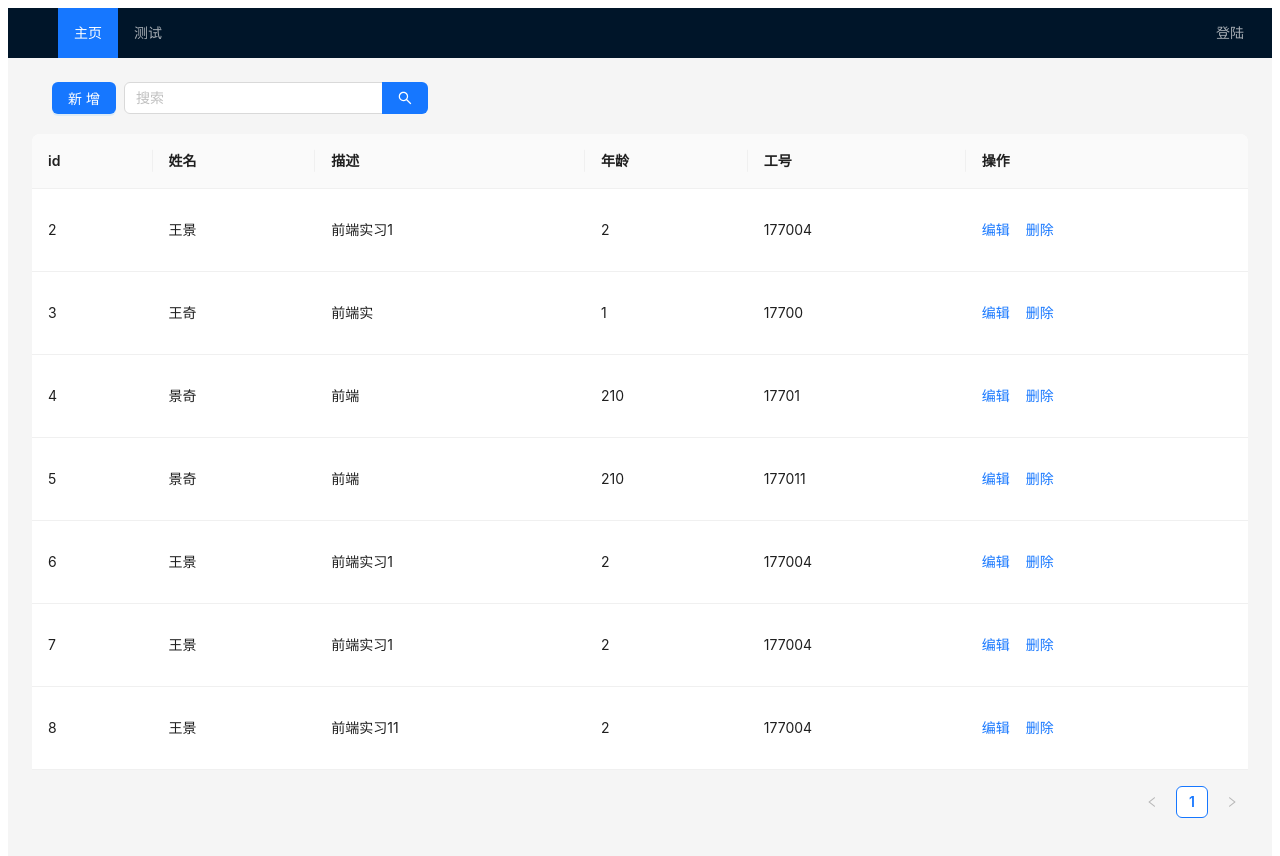
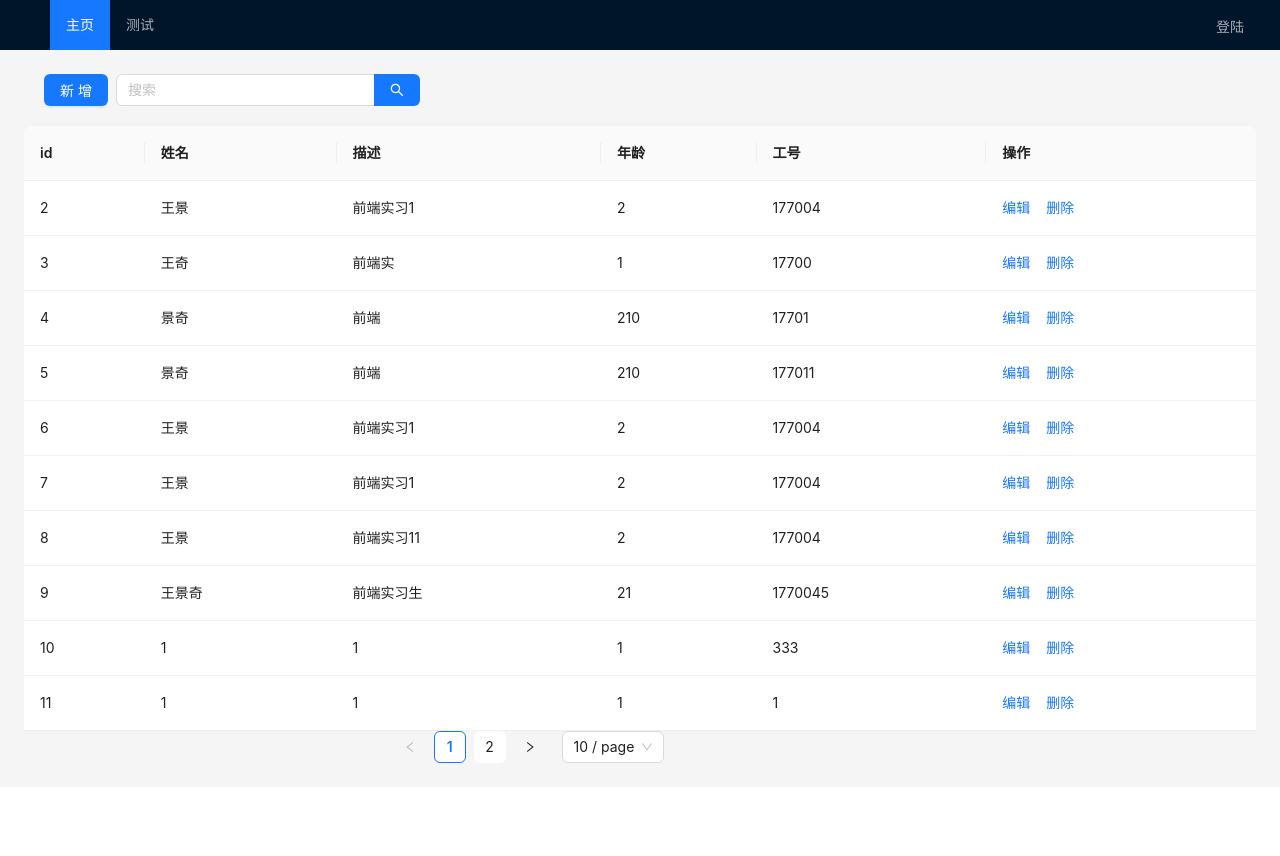
Before and after one commit to wangjqq/hook-ts, a React (Create React App) app: page /Home in a window 1280 px wide. Shown: the top 856 px of the page. After the commit the page ends 800 px from the top, so only its background shows below. Built offline with nearby package versions, Linux system fonts and the light colour scheme; data requests are answered from the project's data file.

Commit message:
完成了分页功能

```diff
--- a/src/interface/Home.tsx
+++ b/src/interface/Home.tsx
@@ -1,7 +1,7 @@
 import axios from 'axios'
 
-export const getList = () => {
-  return axios.get('/information')
+export const getList = (page: number, size: number) => {
+  return axios.get('/information?_page=' + page + '&_limit=' + size)
 }
 
 export const addList = (params: any) => {
--- a/src/mock/db.json
+++ b/src/mock/db.json
@@ -55,6 +55,78 @@
       "number": "177004",
       "key": 1676515436927,
       "id": 8
+    },
+    {
+      "name": "王景奇",
+      "age": "21",
+      "des": "前端实习生",
+      "number": "1770045",
+      "key": 1676519498548,
+      "id": 9
+    },
+    {
+      "name": "1",
+      "age": "1",
+      "des": "1",
+      "number": "333",
+      "key": 1676527326551,
+      "id": 10
+    },
+    {
+      "name": "1",
+      "age": "1",
+      "des": "1",
+      "number": "1",
+      "key": 1676527332048,
+      "id": 11
+    },
+    {
+      "name": "1",
+      "age": "1",
+      "des": "1",
+      "number": "1",
+      "key": 1676527338741,
+      "id": 12
+    },
+    {
+      "name": "1",
+      "age": "1",
+      "des": "1",
+      "number": "1",
+      "key": 1676527345584,
+      "id": 13
+    },
+    {
+      "name": "2",
+      "age": "2",
+      "des": "2",
+      "number": "2",
+      "key": 1676527797244,
+      "id": 14
+    },
+    {
+      "name": "1",
+      "age": "1",
+      "des": "1",
+      "number": "1",
+      "key": 1676528499281,
+      "id": 15
+    },
+    {
+      "name": "1",
+      "age": "1",
+      "des": "1",
+      "number": "1",
+      "key": 1676528508320,
+      "id": 16
+    },
+    {
+      "name": "3",
+      "age": "3",
+      "des": "3",
+      "number": "3",
+      "key": 1676528564586,
+      "id": 17
     }
   ],
   "userinfo": [
--- a/src/styles/App.css
+++ b/src/styles/App.css
@@ -1,7 +1,11 @@
+* {
+  padding: 0;
+  margin: 0;
+}
 .ant-menu-item-only-child:nth-child(3) {
   position: absolute;
   right: 20px;
-  top: 8px !important;
+  top: 2px !important;
 }
 
 .ant-layout-header {
--- a/src/styles/Home.css
+++ b/src/styles/Home.css
@@ -2,3 +2,9 @@
   color: #1677ff;
   cursor: pointer;
 }
+/* .ant-table-wrapper {
+  height: 70vh !important;
+} */
+.ant-pagination {
+  margin-left: 30%;
+}
--- a/src/views/Home.tsx
+++ b/src/views/Home.tsx
@@ -1,5 +1,13 @@
 import React, { useEffect, useState } from 'react'
-import { Table, Button, Space, Popconfirm, message, Input } from 'antd'
+import {
+  Table,
+  Button,
+  Space,
+  Popconfirm,
+  message,
+  Input,
+  Pagination,
+} from 'antd'
 import { getList, addList, delList, editList, searchList } from 'interface/Home'
 import InfoForm from 'components/InfoForm'
 
@@ -9,6 +17,9 @@ const { Column } = Table //解构出列
 const { Search } = Input //解构出搜索框
 
 const Home: React.FC = () => {
+  const [page, setPage] = useState(1)
+  const [size, setSize] = useState(10)
+  const [total, setTotal] = useState(1)
   const [open, setOpen] = useState(false) //弹窗是否显示
   const [type, setType] = useState(false) //判断是编辑还是新增 false为新增 true为编辑
   const [info, setinfo] = useState({
@@ -25,19 +36,21 @@ const Home: React.FC = () => {
       //确认添加处理函数
       values.key = Date.now()
       addList(values).then((res) => {
-        getList().then((res) => {
+        getList(page, size).then((res) => {
           setlist(res.data)
         })
       })
+      message.info('创建成功!')
       setType(false)
     } else {
       // 确认修改处理函数
       values.key = info.key
       editList(values, info.id).then((res) => {
-        getList().then((res) => {
+        getList(page, size).then((res) => {
           setlist(res.data)
         })
       })
+      message.info('修改成功!')
       setType(false)
     }
 
@@ -47,15 +60,18 @@ const Home: React.FC = () => {
   const [listData, setlist] = useState([]) //列表的状态
 
   useEffect(() => {
-    getList().then((res) => {
+    getList(1, 1000000).then((res) => {
+      setTotal(res.data.length)
+    })
+    getList(page, size).then((res) => {
       setlist(res.data)
     })
-  }, [])
+  }, [page, size])
 
   const delConfirm = (record: any) => {
     //删除的处理函数
     delList(record.id).then((res) => {
-      getList().then((res) => {
+      getList(page, size).then((res) => {
         setlist(res.data)
       })
     })
@@ -64,13 +80,19 @@ const Home: React.FC = () => {
 
   const onSearch = (e: string) => {
     //搜索的处理函数
-    console.log(e)
     searchList(e).then((res) => {
       setlist(res.data)
     })
     message.info('搜索成功!')
   }
 
+  const onShowSizeChange = (page: number, size: number) => {
+    setPage(page)
+    setSize(size)
+    getList(page, size).then((res) => {
+      setlist(res.data)
+    })
+  }
   return (
     <div className="Home">
       <div className="handle">
@@ -92,7 +114,7 @@ const Home: React.FC = () => {
         </Space>
       </div>
 
-      <Table dataSource={listData}>
+      <Table dataSource={listData} pagination={false} className="tabletable">
         <Column title="id" dataIndex="id" />
         <Column title="姓名" dataIndex="name" />
         <Column title="描述" dataIndex="des" />
@@ -126,6 +148,15 @@ const Home: React.FC = () => {
           )}
         />
       </Table>
+      <Pagination
+        showSizeChanger
+        onChange={onShowSizeChange}
+        defaultCurrent={1}
+        defaultPageSize={10}
+        pageSize={size}
+        total={total}
+        current={page}
+      />
 
       <InfoForm
         type={type} //判断是编辑还是新增
```
